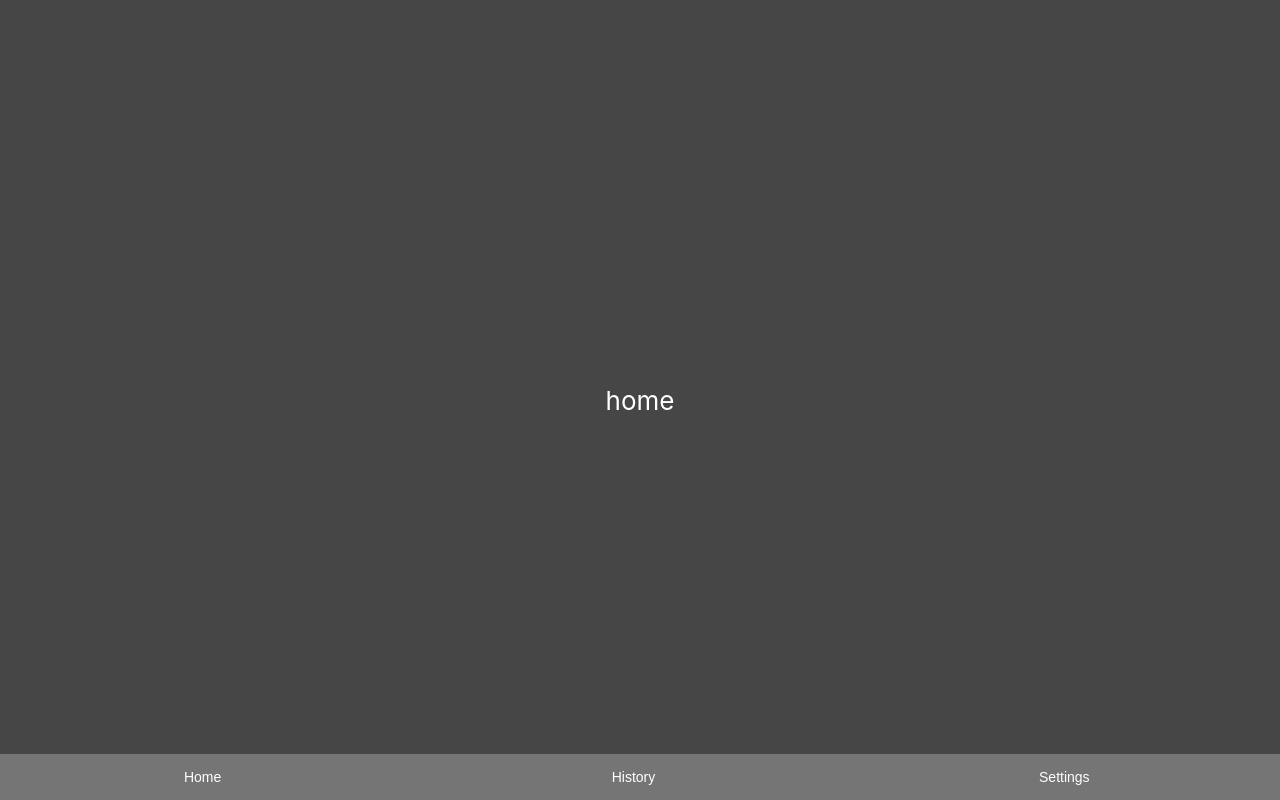
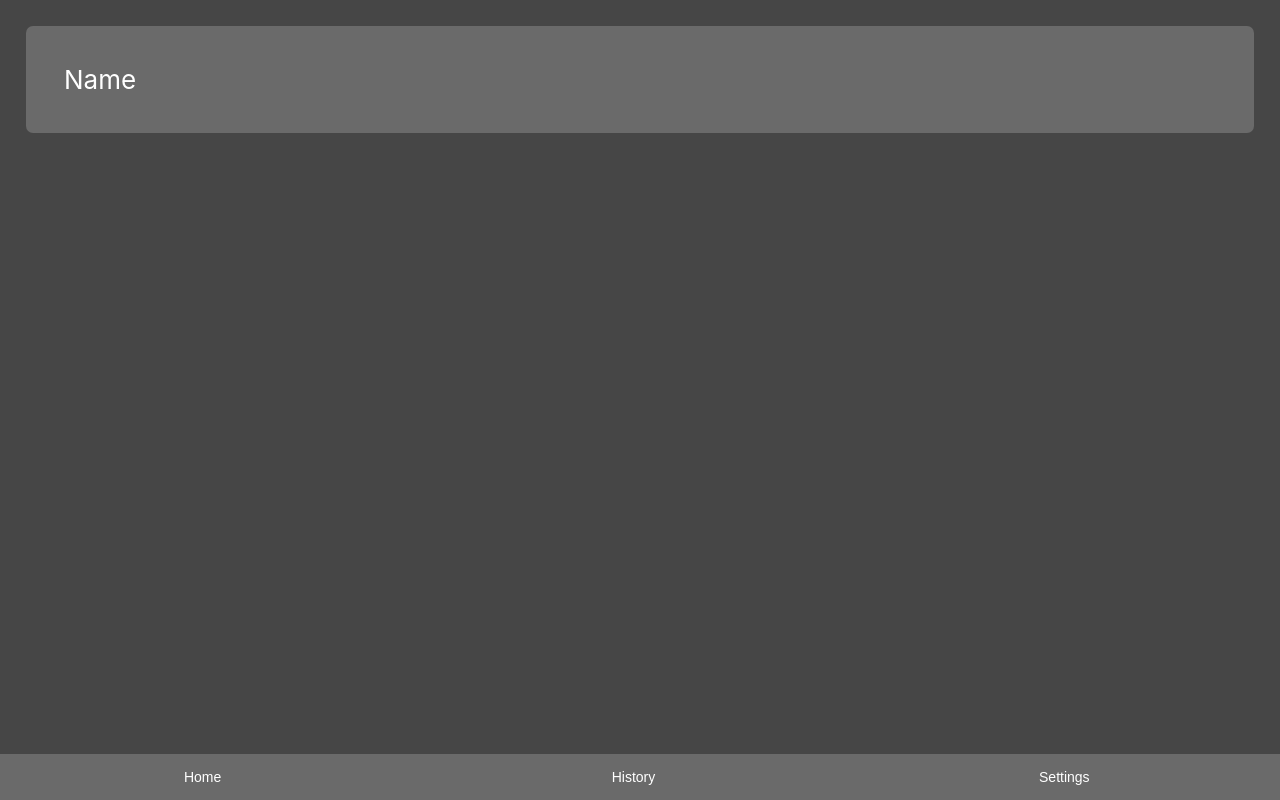
Before and after one commit to benjr70/Smart-Smoker-V2, a React (Create React App) app in the folder frontend/: page / in a window 1280 px wide. Built offline with nearby package versions, Linux system fonts and the light colour scheme.

Commit message:
added card component

```diff
--- a/frontend/src/App.css
+++ b/frontend/src/App.css
@@ -5,7 +5,7 @@
   display: flex;
   flex-direction: column;
   align-items: center;
-  justify-content: center;
+  justify-content: flex-start;
   font-size: calc(10px + 2vmin);
   color: white;
 }
--- a/frontend/src/components/bottomBar/bottomBar.style.css
+++ b/frontend/src/components/bottomBar/bottomBar.style.css
@@ -1,5 +1,5 @@
 .button {
-    background-color: rgba(148, 148, 148, 0.6);
+    background-color: #6A6A6A;
     border: none;
     color: white;
     padding: 15px 32px;
--- /dev/null
+++ b/frontend/src/components/common/card.style.css
@@ -0,0 +1,7 @@
+.card {
+    background-color: #6A6A6A;
+    width: 90%;
+    padding: 3%;
+    border-radius: 7px;
+    margin-top: 2%;
+}
--- /dev/null
+++ b/frontend/src/components/common/card.tsx
@@ -0,0 +1,11 @@
+import './card.style.css'
+
+interface cardProps {
+    content: any;
+}
+
+export function Card(props: cardProps) {
+    return <div className='card'>
+        {props.content}
+    </div>;
+}
--- a/frontend/src/components/home/home.tsx
+++ b/frontend/src/components/home/home.tsx
@@ -1,3 +1,12 @@
-export const home = () => {
-    return <>home</>;
+import { Card } from "../common/card";
+
+export function name(){
+    return (<>Name</>);
 }
+
+export function home() {
+    return (<>
+        <Card content={name()}></Card>
+        </>
+    );
+}
```
